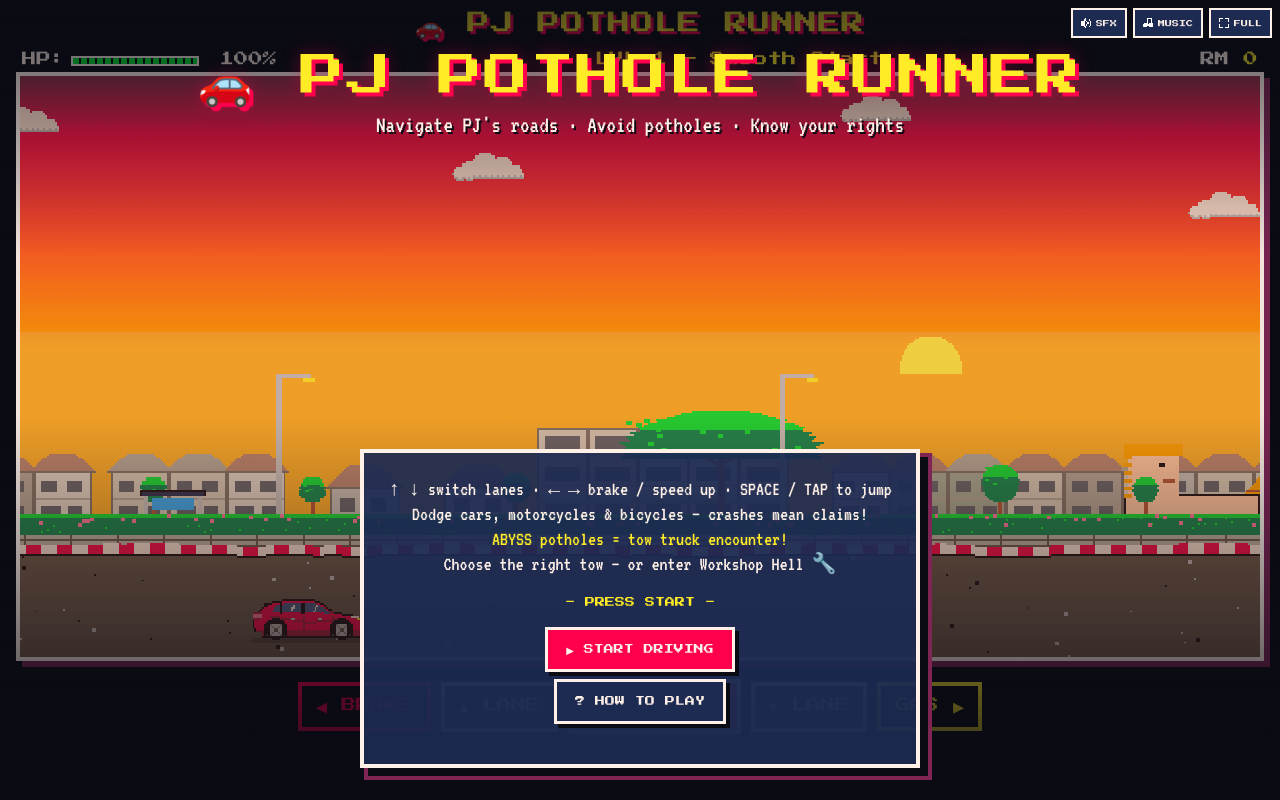
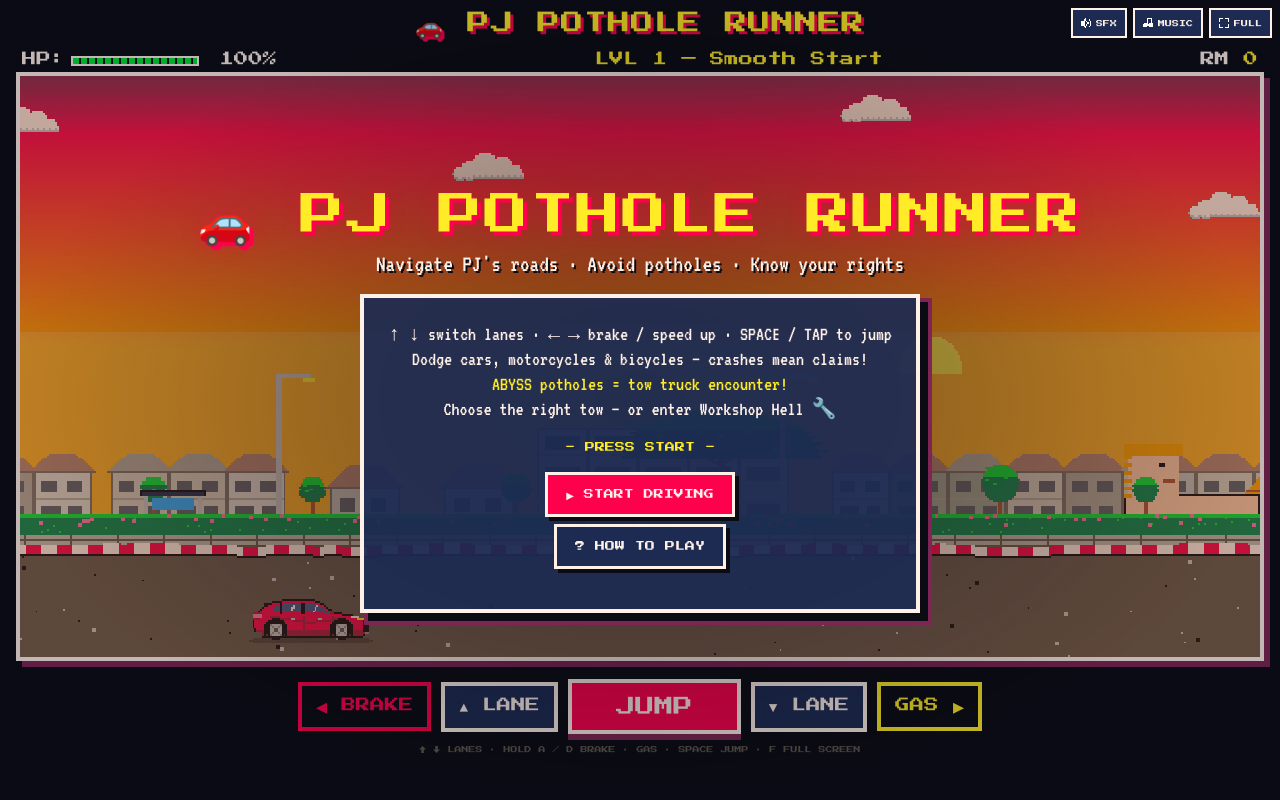
Before and after one commit to rumandsandals/pj-pothole-runner, a website built with Vite: page index.html in a window 1280 px wide. Built offline with nearby package versions, Linux system fonts and the light colour scheme.

Commit message:
v23: centre the title and menu pop-up
Co-Authored-By: Claude Opus 5.5 <noreply@anthropic.com>

```diff
--- a/src/style.css
+++ b/src/style.css
@@ -500,12 +500,13 @@ body[data-lanes='1'] #laneDownBtn { opacity: 0.3 !important; pointer-events: non
 
 /* ── Title screen: logo on top, the live street in the middle, menu at the bottom ── */
 #ovMenu {
-  background: linear-gradient(rgba(11, 11, 20, 0.7), rgba(11, 11, 20, 0.05) 32%, rgba(11, 11, 20, 0.05) 52%, rgba(11, 11, 20, 0.9));
+  background: radial-gradient(ellipse at center, rgba(11, 11, 20, 0.55), rgba(11, 11, 20, 0.25) 70%);
   flex-direction: column;
-  justify-content: space-between;
+  justify-content: flex-start; /* centred by the auto margins below, which never clip on short screens */
   align-items: center;
+  gap: 18px;
 }
-#ovMenu .logo { text-align: center; margin-top: 4vh; }
+#ovMenu .logo { text-align: center; margin: auto 0 0; }
 .logo-title {
   font: clamp(20px, 5.5vw, 44px) / 1.3 var(--font-arcade);
   color: var(--heading);
@@ -513,9 +514,9 @@ body[data-lanes='1'] #laneDownBtn { opacity: 0.3 !important; pointer-events: non
   letter-spacing: 2px;
 }
 .logo-sub { font-size: clamp(16px, 2.6vw, 24px); color: var(--white); text-shadow: 2px 2px 0 var(--black); margin-top: 8px; }
-#ovMenu .menu-card { margin: 0 auto 2vh; max-width: 560px; background: rgba(29, 43, 83, 0.92); }
+#ovMenu .menu-card { margin: 0 0 auto; max-width: 560px; background: rgba(29, 43, 83, 0.92); }
 .best { font: 9px var(--font-arcade); color: var(--yellow); margin-top: 10px; min-height: 9px; }
-body[data-layout='sideways'] #ovMenu .logo { margin-top: 1vh; }
+body[data-layout='sideways'] #ovMenu { gap: 6px; }
 body[data-layout='sideways'] .logo-title { font-size: 18px; }
 body[data-layout='sideways'] .logo-sub { font-size: 15px; margin-top: 2px; }
 body[data-layout='sideways'] #ovMenu .menu-card .intro { display: none; }
```
